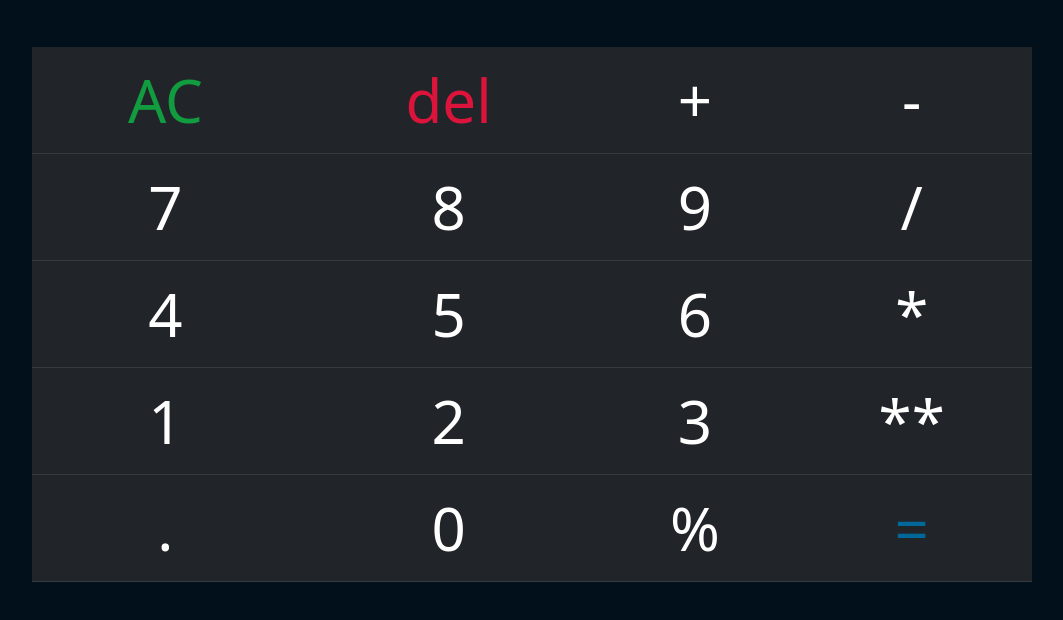
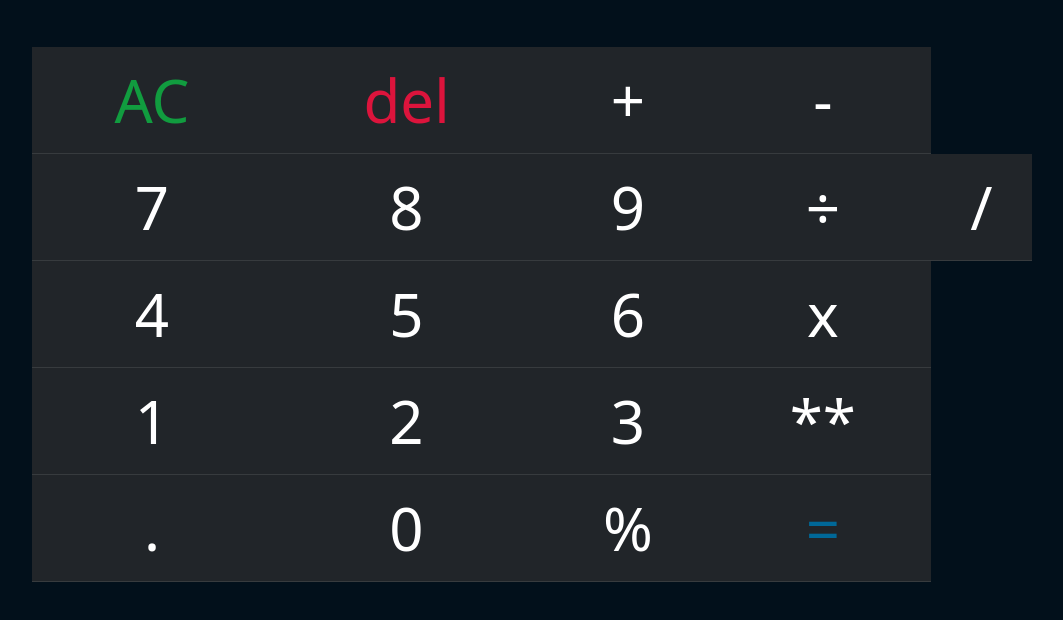
Before and after one commit to M-R-2511/Calculator, a plain HTML site: page index.html in a window 1280 px wide. Shown: the part 182-802 px from the top of the page, without its empty margins (108-1171 px from the left). Drawn offline with nearby package versions, Linux system fonts and the light colour scheme.

Commit message:
Update index.html

```diff
--- a/index.html
+++ b/index.html
@@ -18,7 +18,7 @@
   <body>
     <div class="container">
       <div>
-        <input onkeyup="result()" id="result" type="text" disabled />
+        <input id="result" type="text" disabled />
         <input class="input" type="text" autocomplete="false" />
       </div>
       <div class="calculator">
@@ -33,13 +33,14 @@
             <td onclick="element(this)">7</td>
             <td onclick="element(this)">8</td>
             <td onclick="element(this)">9</td>
+            <td onclick="element(this)">÷</td>
             <td onclick="element(this)">/</td>
           </tr>
           <tr>
             <td onclick="element(this)">4</td>
             <td onclick="element(this)">5</td>
             <td onclick="element(this)">6</td>
-            <td onclick="element(this)">*</td>
+            <td onclick="element(this)">x</td>
           </tr>
           <tr>
             <td onclick="element(this)">1</td>
```
